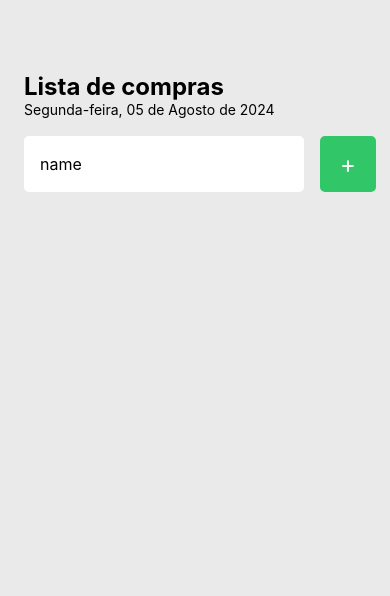
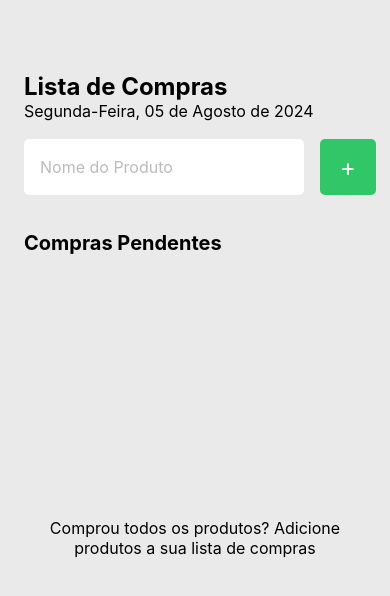
Before and after one commit to cesulfaculdade/fundamentos-moises2023014223, a React Native app: screen / in a window 390 px wide. Shown: the top 596 px of the page. Built offline with nearby package versions, Linux system fonts and the light colour scheme.

Commit message:
add empty text

```diff
--- a/src/screens/Home.tsx
+++ b/src/screens/Home.tsx
@@ -1,17 +1,24 @@
-import { View, Text, Button, TextInput, StyleSheet, TouchableOpacity } from "react-native";
+import { StyleSheet, Text, TextInput, TouchableOpacity, View } from "react-native"
 
 export function Home() {
+
+    function handleProductAdd() {
+        console.log('Adicionei o produto')
+    }
     return (
         <View style={styles.container}>
-            <Text style={styles.title}>Lista de compras</Text>
-            <Text tyle={styles.todayState} >Segunda-feira, 05 de Agosto de 2024</Text>
-            <View style={styles.form} >
-                <TextInput value={"name"} style={styles.input}
-                    placeholder="Nome do produto"
+            <Text style={styles.title}>Lista de Compras</Text>
+            <Text style={styles.todaySate}>Segunda-Feira, 05 de Agosto de 2024</Text>
+            <View style={styles.form}>
+                <TextInput
+                    style={styles.input}
+                    placeholder="Nome do Produto"
                     placeholderTextColor='#BDBABA'
                     keyboardType="default"
                 />
-                <TouchableOpacity style={styles.button}
+
+                <TouchableOpacity
+                    style={styles.button}
                     onPress={handleProductAdd}>
                     <Text style={styles.textButton}>
                         +
@@ -19,55 +26,83 @@ export function Home() {
                 </TouchableOpacity>
 
             </View>
+            <Text style={styles.listTitle} >Compras Pendentes</Text>
+            <View style={styles.list}>
+                <Text style={styles.emptyText}>Comprou todos os produtos? Adicione produtos a sua lista de compras</Text>
+            </View>
         </View>
     )
-};
-
-function handleProductAdd(){
-    let text ;
 }
 
 const styles = StyleSheet.create({
     container: {
         flex: 1,
-        backgroundColor: "#EAEAEA",
+        backgroundColor: '#EAEAEA',
         padding: 24,
+
+
     },
     input: {
         flex: 1,
         height: 56,
-        backgroundColor: "#fff",
+        backgroundColor: '#fff',
         padding: 16,
         fontSize: 16,
         borderRadius: 5,
         marginRight: 16,
     },
+
     button: {
         width: 56,
         height: 56,
+        backgroundColor: '#31C667',
         borderRadius: 5,
-        backgroundColor: "#31C667",
+        justifyContent: 'center',
         alignItems: 'center',
+
+    },
+
+    textButton: {
+        color: '#fff',
+        fontSize: 24,
+    },
+
+    form: {
+        width: '100%',
+        flexDirection: 'row',
+        marginTop: 18,
+    },
+
+    title: {
+        color: '#000',
+        fontSize: 24,
+        fontWeight: 'bold',
+        marginTop: 48,
+
+
+    },
+
+    todaySate: {
+        color: '#000',
+        fontSize: 16,
+        fontWeight: 'normal',
+    },
+    listTitle: {
+        fontSize: 20,
+        fontWeight: "bold",
+        marginTop: 36
+    },
+    emptyText: {
+        fontSize: 16,
+        fontWeight: "400",
+        textAlign: "center",
+        alignSelf: "center"
+    },
+    list:{
         justifyContent: "center",
-    },
-    textButton: {
-        color: "#fff",
-        fontSize: 24
-    },
-    form: {
-        flexDirection: "row",
-        width: "100%",
-        marginTop: 18
-    },
-    title:{
-        fontSize:24,
-        fontWeight: "bold",
-        marginTop: 48
-    },
-    todayState:{
-        color: "#000",
-        fontSize: 16,
-
+        alignContent: "center",
+        flex: 1
     }
 
+
 });
```
Also changed, not shown: src/components/Footer.tsx (added, +24 -0 lines), src/components/Funcao.tsx (added, +9 -0 lines), src/components/Header.tsx (added, +27 -0 lines), 1 other file (tests, documents, lock files or other folders).
